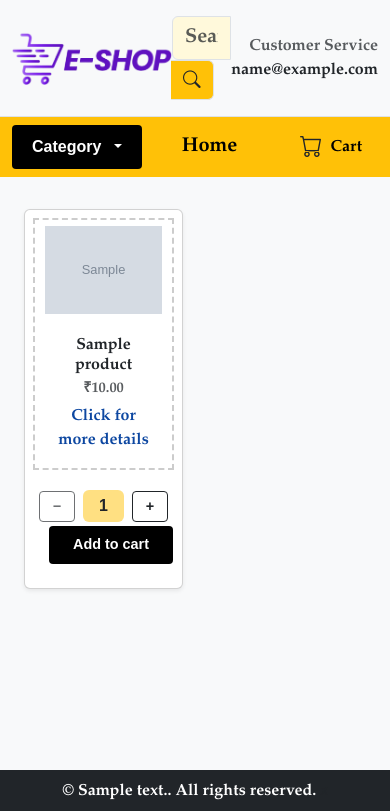
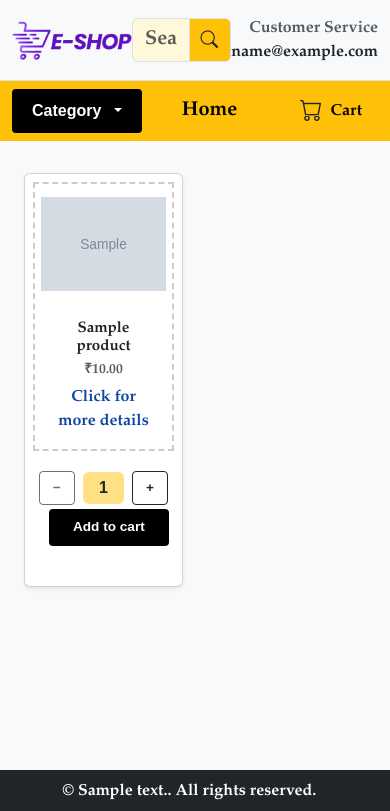
Before and after one commit to victvijay/BuySell, a Flask app: page / in a window 390 px wide. Shown: the part 33-844 px from the top of the page. Run offline with Flask 3, Linux system fonts and the light colour scheme; tables that the repository leaves empty hold one stand-in row (values such as "Sample post"); grey boxes marked "Sample" are stand-in pictures; parts of the project's set-up code (start-up, migrations or seed data) failed here and were passed over; some libraries are stand-ins or nearby versions.

Commit message:
Update style.css

```diff
--- a/static/style.css
+++ b/static/style.css
@@ -634,3 +634,74 @@
 }
 
 /**************************************/
+
+/* MOBILE OPTIMIZATION */
+@media (max-width: 768px) {
+  .header .menu,
+  .header .icons .search-bar {
+    display: none;
+  }
+
+  .card.h-100 {
+    width: 100%;
+    margin-bottom: 1rem;
+  }
+
+  .product-grid {
+    display: flex;
+    flex-wrap: wrap;
+    justify-content: center;
+  }
+
+  .product-grid .product-card {
+    width: 90% !important;
+    margin: 10px auto;
+  }
+
+  .card-img-top {
+    height: 120px !important;
+  }
+
+  .card-body .btn,
+  .qty-minus,
+  .qty-plus {
+    font-size: 0.85rem;
+    padding: 6px 10px;
+  }
+
+  .footer {
+    font-size: 0.85rem;
+    text-align: center;
+  }
+
+  .logo img {
+    width: 120px;
+  }
+
+  .dropdown-menu {
+    font-size: 0.95rem;
+  }
+}
+
+@media (max-width: 480px) {
+  .card-body {
+    text-align: center;
+  }
+
+  .card-title {
+    font-size: 0.95rem;
+  }
+
+  .card-text {
+    font-size: 0.85rem;
+  }
+
+  .search-box input {
+    width: 100%;
+    font-size: 0.85rem;
+  }
+
+  .card .btn {
+    font-size: 0.85rem;
+  }
+}
```
